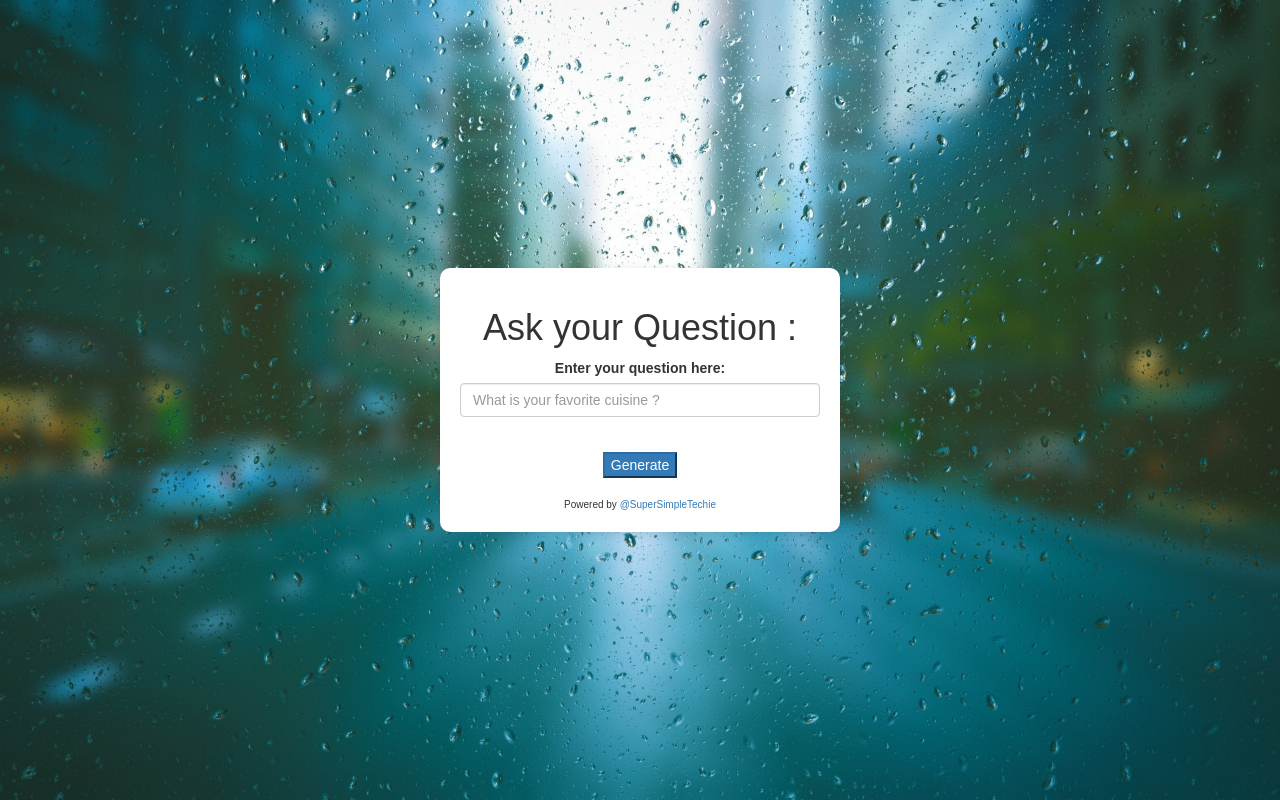
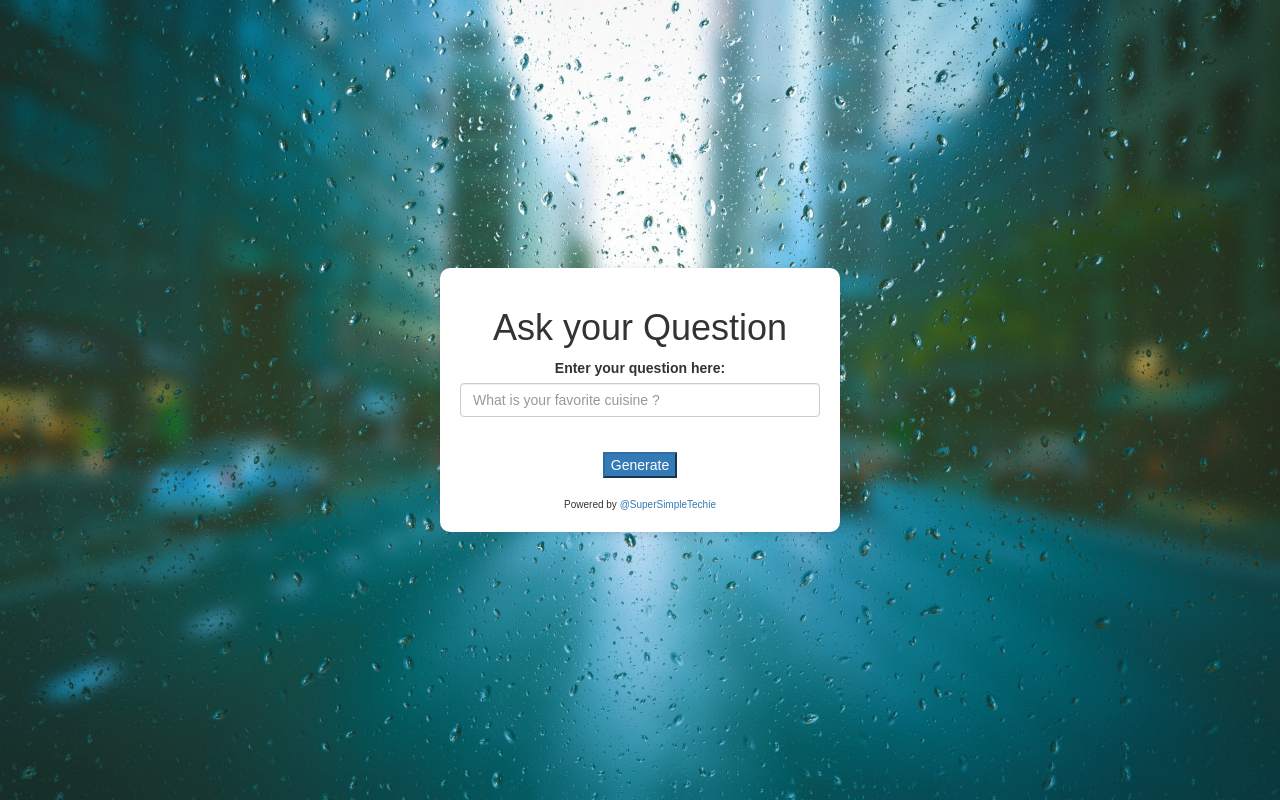
Before and after one commit to siddharth-git/siddharth-git.github.io, a plain HTML site: page index.html in a window 1280 px wide. Drawn offline with nearby package versions, Linux system fonts and the light colour scheme.

Commit message:
Update index.html

```diff
--- a/index.html
+++ b/index.html
@@ -46,7 +46,7 @@
 
 <body>
     <div class="container">
-        <h1>Ask your Question :</h1>
+        <h1>Ask your Question</h1>
         <form id="tokenForm">
             <div class="form-group">
                 <label for="inputQ">Enter your question here: </label>
```
